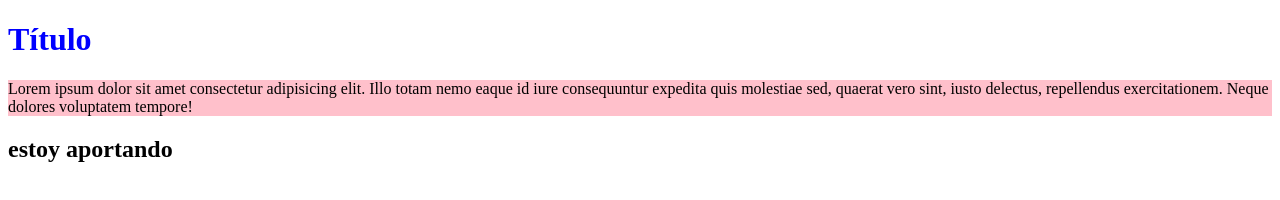
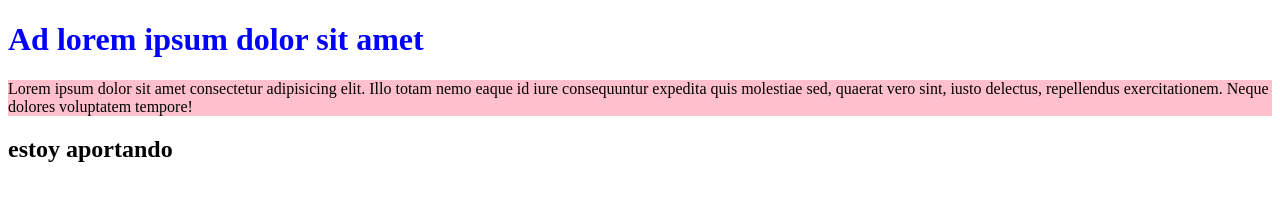
Before and after one commit to hbaravalle/sesion08, a plain HTML site: page index.html in a window 1280 px wide. Drawn offline with Linux system fonts and the light colour scheme.

Commit message:
Add title Ad Lorem Ipsum dolor sit amet

```diff
--- a/index.html
+++ b/index.html
@@ -7,7 +7,7 @@
     <link rel="stylesheet" href="./css/style.css" />
   </head>
   <body>
-    <h1>Título</h1>
+    <h1>Ad lorem ipsum dolor sit amet</h1>
     <p>
       Lorem ipsum dolor sit amet consectetur adipisicing elit. Illo totam nemo
       eaque id iure consequuntur expedita quis molestiae sed, quaerat vero sint,
```
